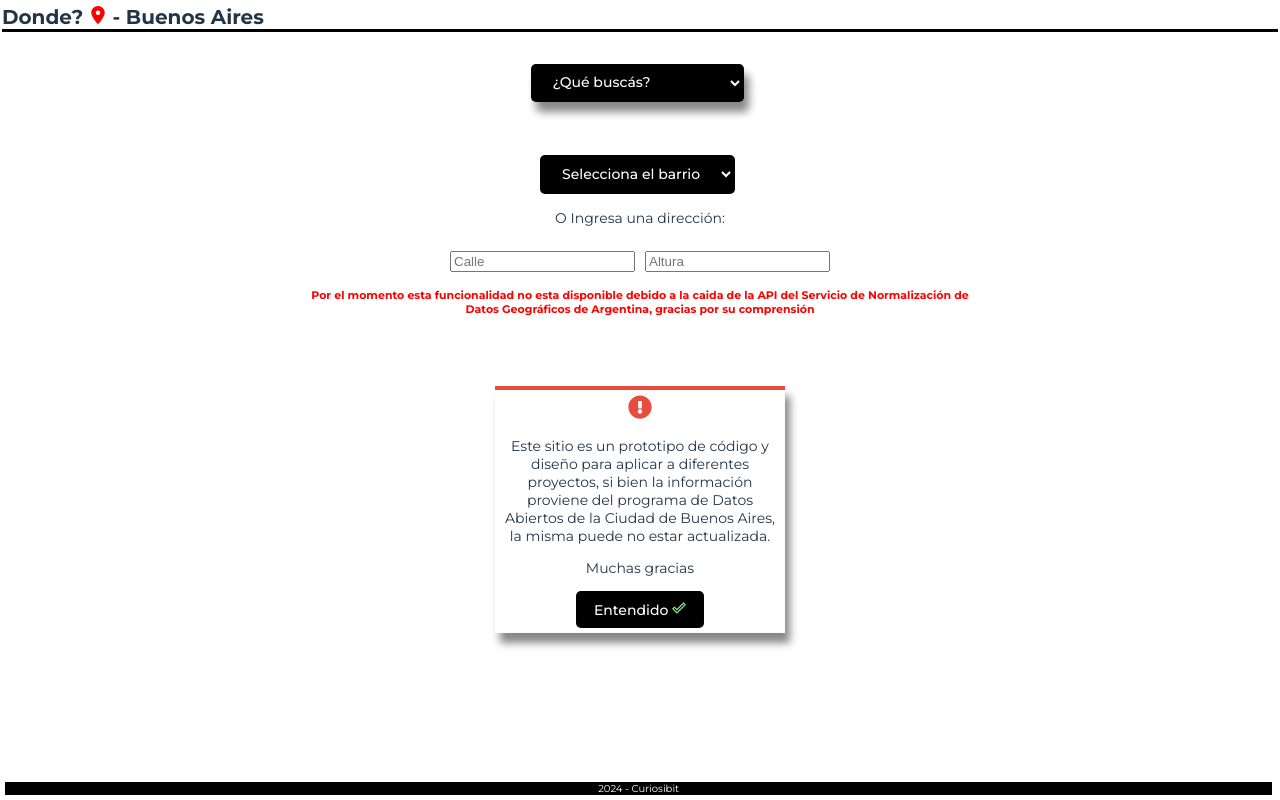
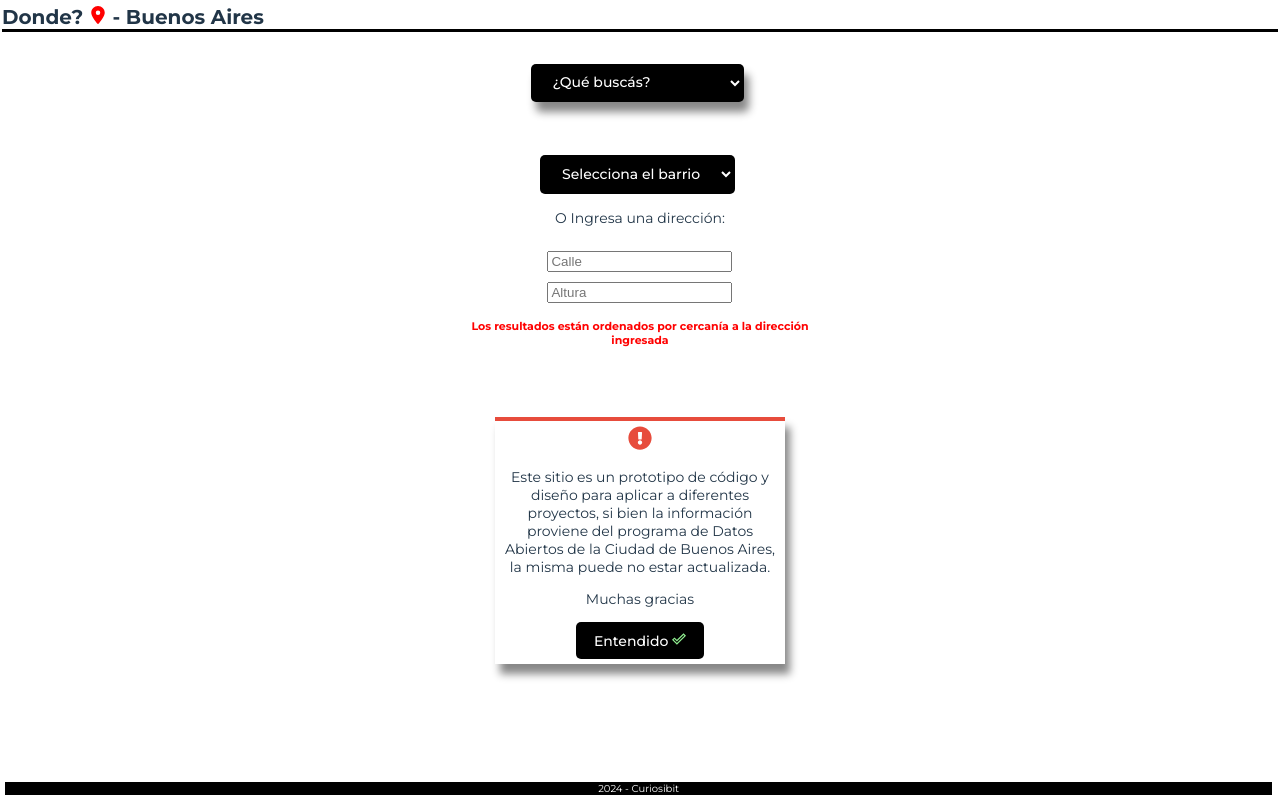
Before and after one commit to Rom1na/dondeba, a React (Vite) app: page / in a window 1280 px wide. Built offline with nearby package versions, Linux system fonts and the light colour scheme.

Commit message:
Api Geo funcionando nuevamente

```diff
--- a/src/components/PorDireccion.jsx
+++ b/src/components/PorDireccion.jsx
@@ -76,10 +76,10 @@ const {data,ubiForm,direcciones,setData,form,setUbiForm,setDirecciones,setForm}=
 
       </div>
       <p style={{fontSize: "11px", color: "red",fontWeight: "bold"}}
-    >Por el momento esta funcionalidad no esta disponible debido a la caida de la API del Servicio de Normalización de Datos Geográficos de Argentina, gracias por su comprensión
+    >
 
 
-      {/* Los resultados están ordenados por cercanía a la dirección ingresada */}</p>
+       Los resultados están ordenados por cercanía a la dirección ingresada</p>
     <br></br>
    { form.calle != "" &&  ubiForm.q != undefined &&<button
      style={{
@@ -87,10 +87,8 @@ const {data,ubiForm,direcciones,setData,form,setUbiForm,setDirecciones,setForm}=
       }}
 
      className="sigin-btn" type='button'
-     onClick={()=>alert("Por el momento esta funcionalidad no esta disponible debido a la caida de la API del Servicio de Normalización de Datos Geográficos de Argentina, gracias por su comprensión")
-}
-   /*  { BLOQUEADO PORQUE NO ANDA LA API ()=>traerResultado(form.calle,form.altura,form.localidad,form.provincia,setDirecciones,setDireccionSelect) }
-      */
+     onClick={()=>traerResultado(form.calle,form.altura,form.localidad,form.provincia,setDirecciones,setDireccionSelect)}
+
 
 
      >Consultar opciones de dirección</button>
```
